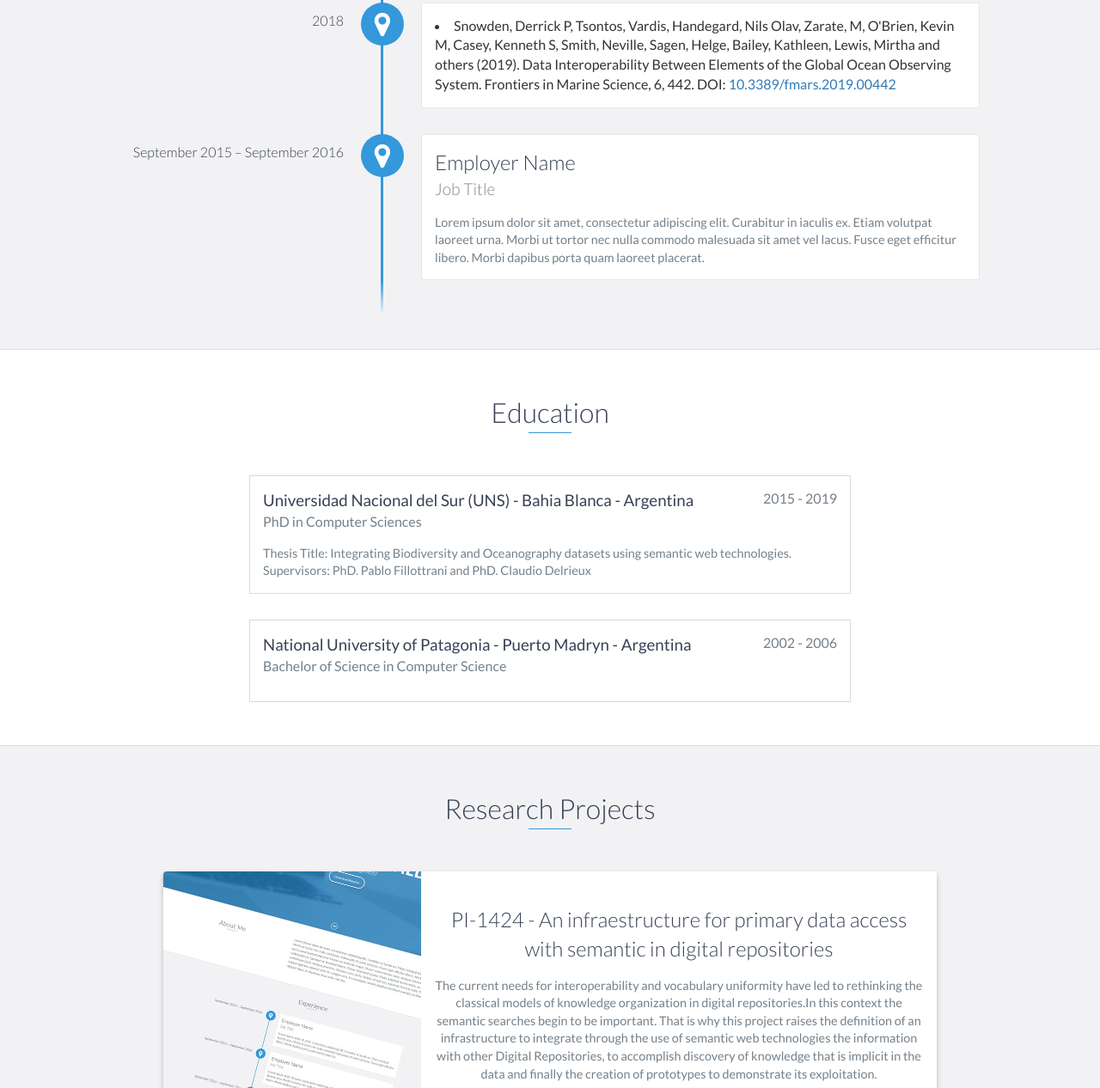
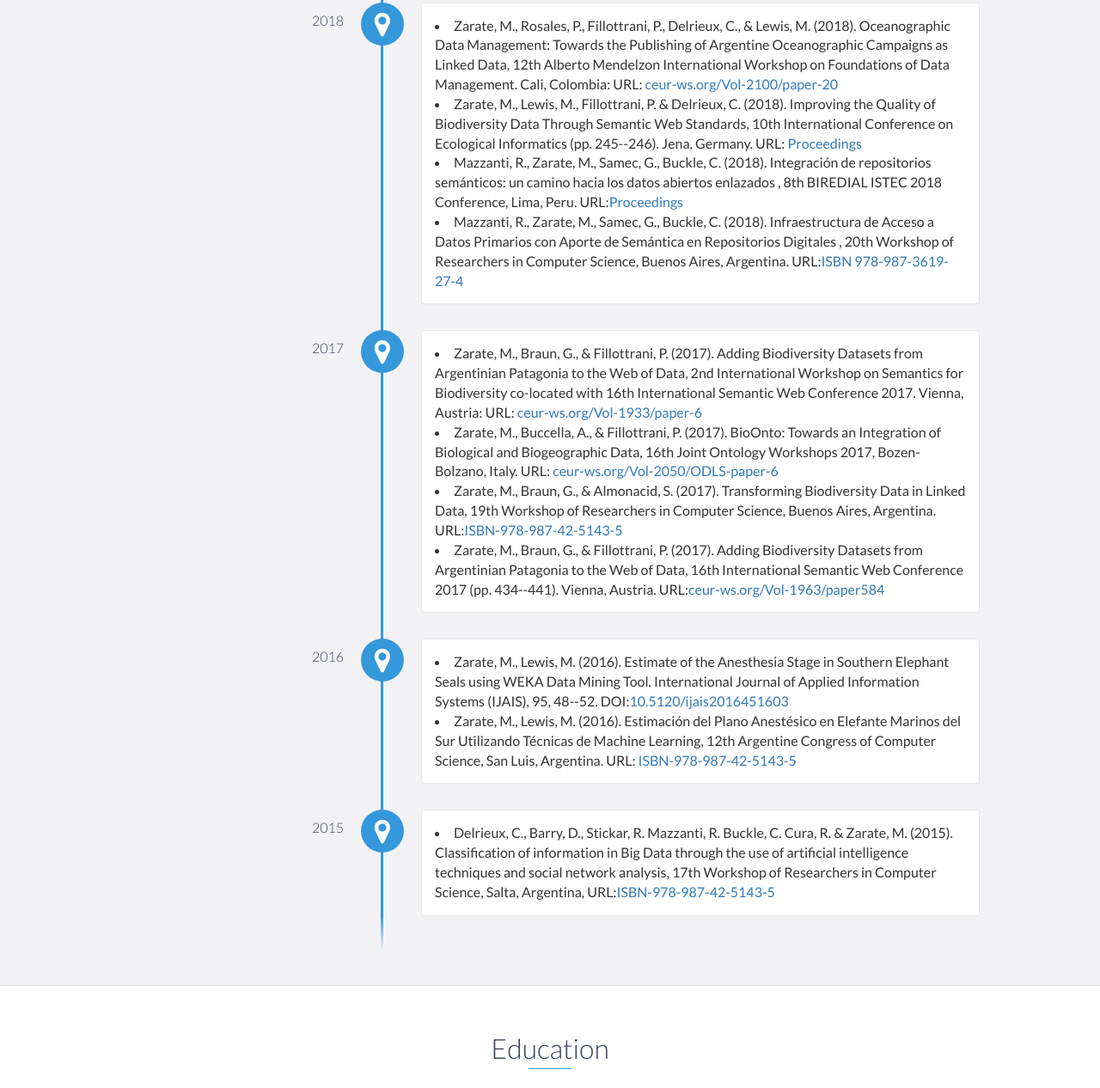
Before and after one commit to marcosdzarate/marcosdzarate.github.io, a website: page index.html in a window 1280 px wide. Shown: the part 1623-2889 px from the top of the page at 86% size. Drawn offline with nearby package versions, Linux system fonts and the light colour scheme.

Commit message:
Update index.html

```diff
--- a/index.html
+++ b/index.html
@@ -97,18 +97,39 @@
 
             <div data-date="2018">
                 <p>
-			<li>  Snowden, Derrick P, Tsontos, Vardis, Handegard, Nils Olav, Zarate, M, O'Brien, Kevin M, Casey, Kenneth S, Smith, Neville, Sagen, Helge, Bailey, Kathleen, Lewis, Mirtha and others (2019). Data Interoperability Between Elements of the Global Ocean Observing System. Frontiers in Marine Science, 6, 442. DOI: <a href="https://www.frontiersin.org/articles/10.3389/fmars.2019.00442/abstract">10.3389/fmars.2019.00442</a> </li>
+			<li>  Zarate, M., Rosales, P., Fillottrani, P., Delrieux, C., & Lewis, M. (2018). Oceanographic Data Management: Towards the Publishing of Argentine Oceanographic Campaigns as Linked Data, 12th Alberto Mendelzon International Workshop on Foundations of Data Management. Cali, Colombia: URL: <a href="http://ceur-ws.org/Vol-2100/paper20.pdf">ceur-ws.org/Vol-2100/paper-20</a> </li>
+			<li>  Zarate, M., Lewis, M., Fillottrani, P. & Delrieux, C. (2018). Improving the Quality of Biodiversity Data Through Semantic Web Standards, 10th International Conference on Ecological Informatics (pp. 245--246). Jena, Germany. URL: <a href="https://drive.google.com/file/d/1tomhF749HCZ4ZN37twI1_N40IRjK786N/view">Proceedings</a> </li>
+			<li>  Mazzanti, R., Zarate, M., Samec, G., Buckle, C. (2018). Integración de repositorios semánticos: un camino hacia los datos abiertos enlazados , 8th BIREDIAL ISTEC 2018 Conference, Lima, Peru. URL:<a href="http://repositorio.pucp.edu.pe/index/handle/123456789/133164">Proceedings</a> </li>
+			<li>  Mazzanti, R., Zarate, M., Samec, G., Buckle, C. (2018). Infraestructura de Acceso a Datos Primarios con Aporte de Semántica en Repositorios Digitales , 20th Workshop of Researchers in Computer Science, Buenos Aires, Argentina. URL:<a href="http://wicc2018.unne.edu.ar/wicc2018librodeactas.pdf">ISBN 978-987-3619-27-4</a> </li>
 
 		</p>
             </div>
 
-            <div data-date="September 2015 – September 2016">
-                <h3>Employer Name</h3>
-                <h4>Job Title</h4>
+            <div data-date="2017">
                 <p>
-                    Lorem ipsum dolor sit amet, consectetur adipiscing elit. Curabitur in iaculis ex. Etiam volutpat laoreet urna. Morbi ut tortor nec nulla commodo malesuada sit amet vel lacus. Fusce eget efficitur libero. Morbi dapibus porta quam laoreet placerat.
-                </p>
+                  <li>  Zarate, M., Braun, G., & Fillottrani, P. (2017). Adding Biodiversity Datasets from Argentinian Patagonia to the Web of Data, 2nd International Workshop on Semantics for Biodiversity co-located with 16th International Semantic Web Conference 2017. Vienna, Austria: URL: <a href="http://ceur-ws.org/Vol-1933/paper-6.pdf">ceur-ws.org/Vol-1933/paper-6</a> </li>
+		  <li>  Zarate, M., Buccella, A., & Fillottrani, P. (2017). BioOnto: Towards an Integration of Biological and Biogeographic Data, 16th Joint Ontology Workshops 2017, Bozen-Bolzano, Italy. URL: <a href="http://ceur-ws.org/Vol-2050/ODLS_paper_6.pdf">ceur-ws.org/Vol-2050/ODLS-paper-6</a> </li>
+		  <li>  Zarate, M., Braun, G., & Almonacid, S. (2017). Transforming Biodiversity Data in Linked Data, 19th Workshop of Researchers in Computer Science, Buenos Aires, Argentina. URL:<a href="http://wicc.it.itba.edu.ar/pdf/Libro_WICC_2017_ISBN_978-987-42-5143-5.pdf">ISBN-978-987-42-5143-5</a> </li>
+		  <li>  Zarate, M., Braun, G., & Fillottrani, P. (2017). Adding Biodiversity Datasets from Argentinian Patagonia to the Web of Data, 16th International Semantic Web Conference 2017 (pp. 434--441). Vienna, Austria. URL:<a href="http://ceur-ws.org/Vol-1963/paper584.pdf">ceur-ws.org/Vol-1963/paper584</a> </li>
+		</p>
             </div>
+
+		<div data-date="2016">
+                <p>
+			<li>  Zarate, M., Lewis, M. (2016). Estimate of the Anesthesia Stage in Southern Elephant Seals using WEKA Data Mining Tool. International Journal of Applied Information Systems (IJAIS), 95, 48--52. DOI:<a href="http://dx.doi.org/10.5120/ijais2016451603">10.5120/ijais2016451603</a> </li>
+			<li>  Zarate, M., Lewis, M. (2016). Estimación del Plano Anestésico en Elefante Marinos del Sur Utilizando Técnicas de Machine Learning, 12th Argentine Congress of Computer Science, San Luis, Argentina. URL: <a href="http://sedici.unlp.edu.ar/bitstream/handle/10915/56749/Documento_completo.pdf-PDFA.pdf?sequence=1">ISBN-978-987-42-5143-5</a> </li>
+
+		</p>
+            </div>
+
+		<div data-date="2015">
+                <p>
+			<li>  Delrieux, C., Barry, D., Stickar, R. Mazzanti, R. Buckle, C. Cura, R. & Zarate, M. (2015). Classification of information in Big Data through the use of artificial intelligence techniques and social network analysis, 17th Workshop of Researchers in Computer Science, Salta, Argentina, URL:<a href="http://sedici.unlp.edu.ar/bitstream/handle/10915/45567/Documento_completo.pdf?sequence=1">ISBN-978-987-42-5143-5</a> </li>
+
+
+		</p>
+            </div>
+
         </div>
     </div>
     <!-- End #experience -->
```
